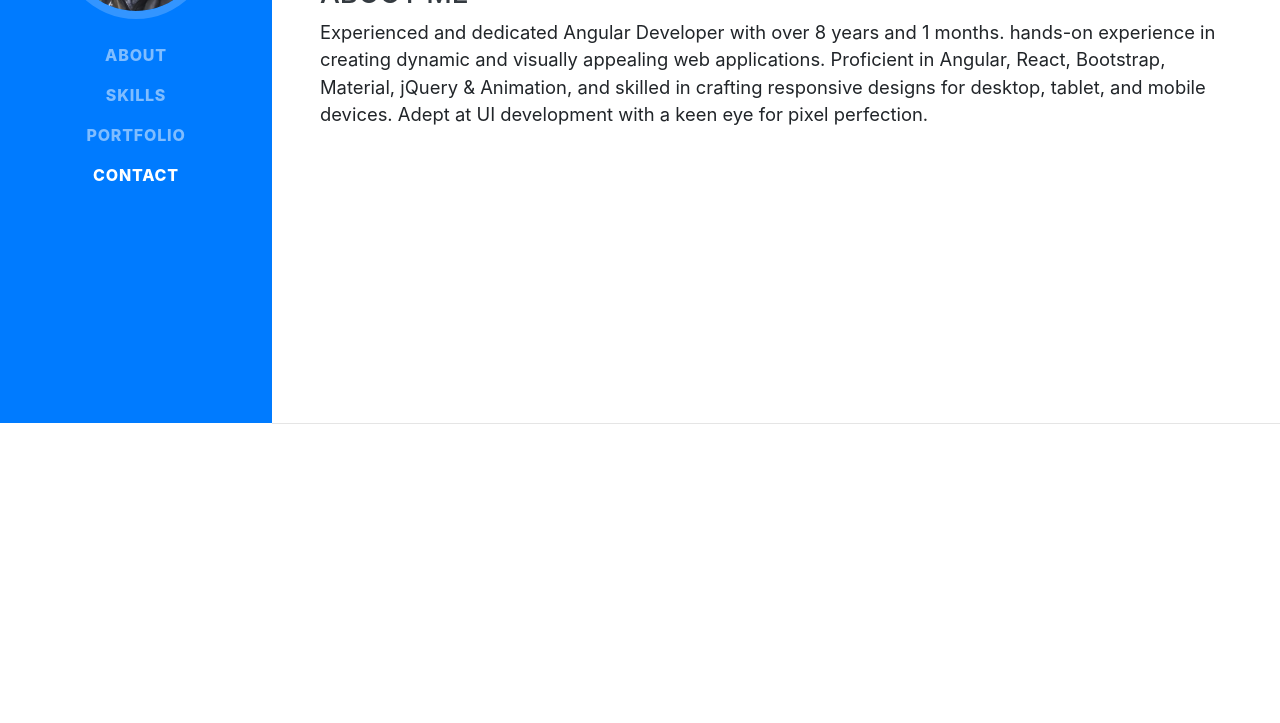
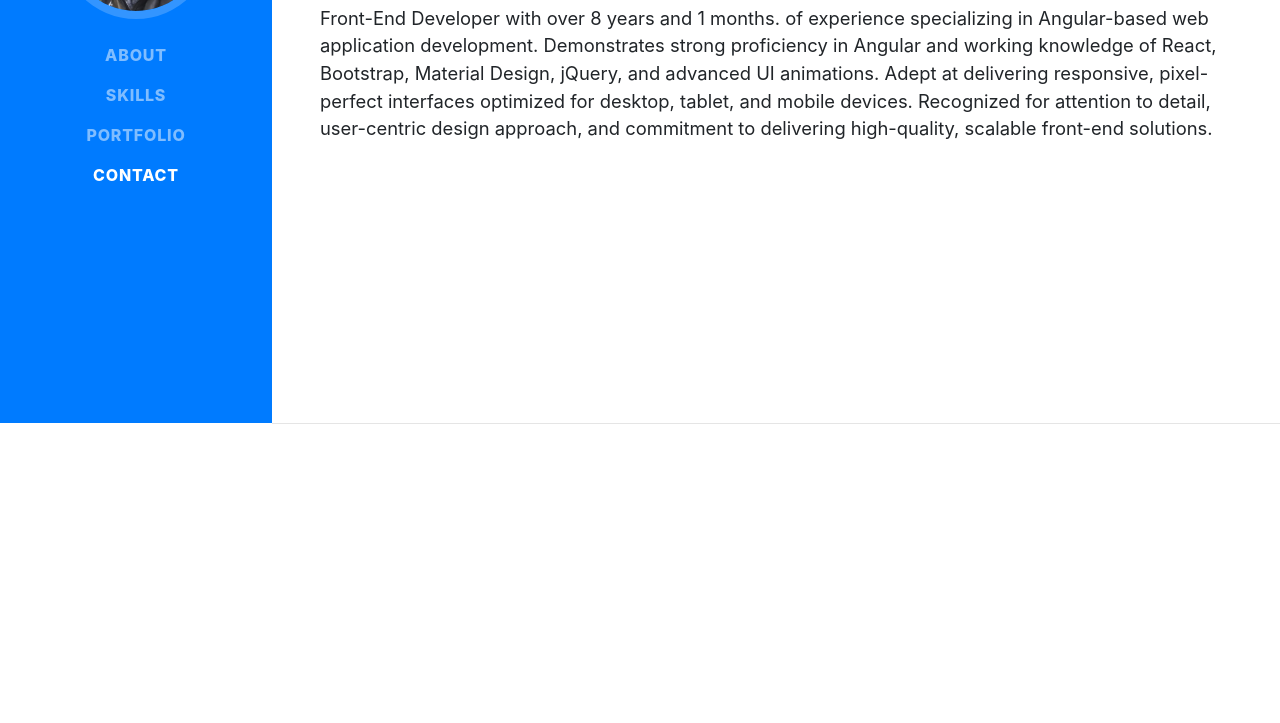
Before and after one commit to muhammed-bilal-uxd/bilal-uxd.github.io, a website with bundled scripts: page index.html in a window 1280 px wide. Shown: the part 377-1100 px from the top of the page. Built offline with nearby package versions, Linux system fonts and the light colour scheme; a web font is replaced by a local one.

Commit message:
feat: enhance experience description and update year calculation logic

```diff
--- a/assets/js/custom.js
+++ b/assets/js/custom.js
@@ -1,7 +1,6 @@
 function getYearMonthDifference(startDate, endDate) {
     // Calculate the total number of months difference
-  var totalMonths =
-    (endDate.getFullYear() - startDate.getFullYear()) * 12 +
+    var totalMonths = (endDate.getFullYear() - startDate.getFullYear()) * 12 +
         (endDate.getMonth() - startDate.getMonth());
     // If the end day is less than the start day, subtract one month
     if (endDate.getDate() < startDate.getDate()) {
@@ -13,23 +12,27 @@ function getYearMonthDifference(startDate, endDate) {
     return { years: years, months: months };
 }
 function updateYearsDifference() {
-  const outOfField = 1;
     // Get the element with the date attribute
     var dateElement = document.getElementById("years");
-  if (!dateElement) return;
+    if (!dateElement)
+        return;
     // Retrieve the date string from the data-date attribute
     var dateString = dateElement.getAttribute("data-date");
-  if (!dateString) return;
+    var yearLoss = dateElement.getAttribute("data-year-loss");
+    if (!dateString)
+        return;
     // Convert the string to a Date object
     var previousDate = new Date(dateString);
     // Use the current date for calculation
     var today = new Date();
     // Calculate the difference
     var difference = getYearMonthDifference(previousDate, today);
+    // Subtract the year loss if it exists
+    var adjustedYears = yearLoss
+        ? difference.years - parseInt(yearLoss)
+        : difference.years;
     // Update the inner HTML with the result
-  dateElement.innerHTML = ""
-    .concat(difference.years - outOfField, " years and ")
-    .concat(difference.months, " months.");
+    dateElement.innerHTML = "".concat(adjustedYears, " years and ").concat(difference.months, " months.");
 }
 // Call the method to update the element
 updateYearsDifference();
--- a/index.html
+++ b/index.html
@@ -160,13 +160,20 @@
             <section>
               <h3 class="text-seconday">about me</h3>
               <p class="lead mb-1">
-                Experienced and dedicated Angular Developer with over
-                <span id="years" data-date="April-2016"></span>
-                hands-on experience in creating dynamic and visually appealing
-                web applications. Proficient in Angular, React, Bootstrap,
-                Material, jQuery & Animation, and skilled in crafting responsive
-                designs for desktop, tablet, and mobile devices. Adept at UI
-                development with a keen eye for pixel perfection.
+                Front-End Developer with over
+                <span
+                  id="years"
+                  data-date="April-2016"
+                  data-year-loss="1"
+                ></span>
+                of experience specializing in Angular-based web application
+                development. Demonstrates strong proficiency in Angular and
+                working knowledge of React, Bootstrap, Material Design, jQuery,
+                and advanced UI animations. Adept at delivering responsive,
+                pixel-perfect interfaces optimized for desktop, tablet, and
+                mobile devices. Recognized for attention to detail, user-centric
+                design approach, and commitment to delivering high-quality,
+                scalable front-end solutions.
               </p>
             </section>
           </section>
```
Also changed, not shown: assets/ts/custom.ts (+7 -1 lines). Lines whose indentation alone changed are shown as unchanged.
